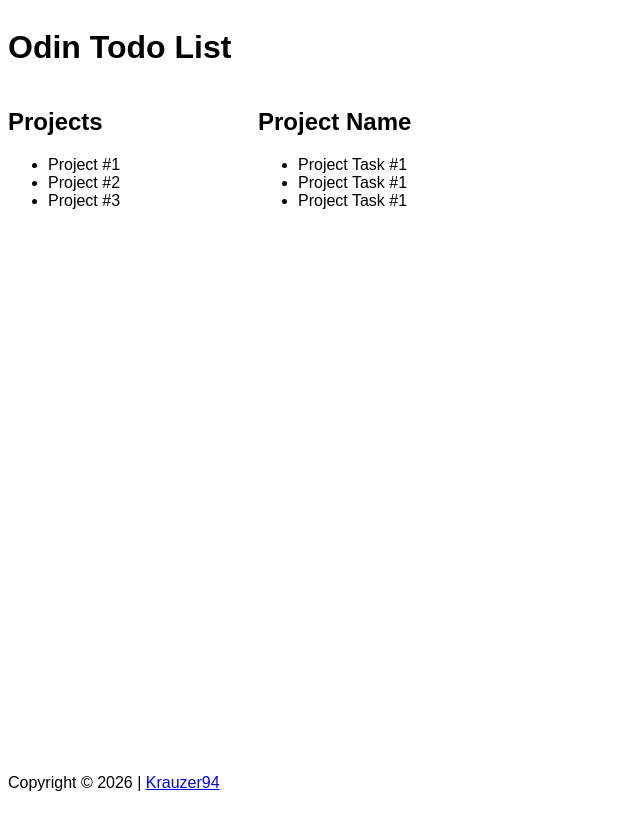
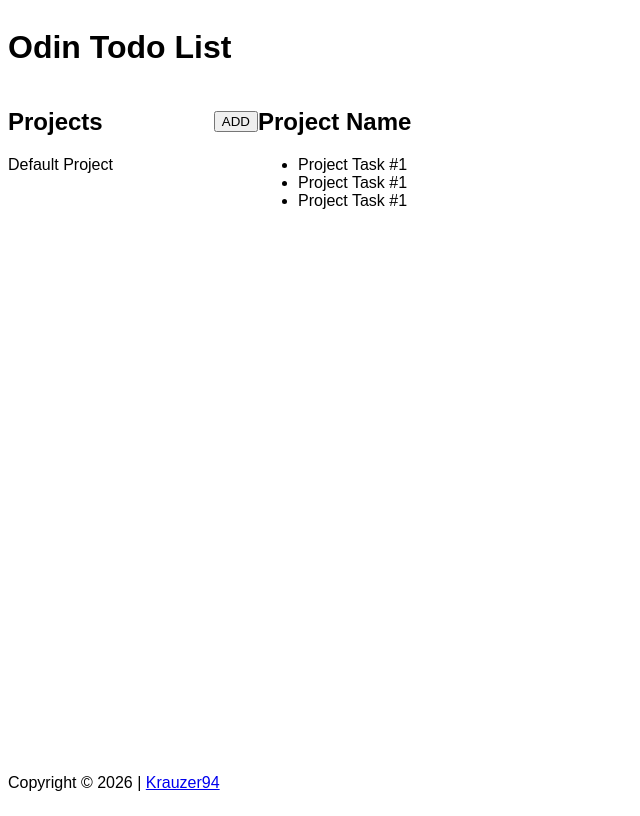
Before and after one commit to Krauzer94/odin-todo-list, a website built with webpack: page src/template.html in a window 1280 px wide. Shown: the whole page, without its empty margins (0-640 px from the left). Built offline with nearby package versions, Linux system fonts and the light colour scheme.

Commit message:
Mock sidebar header and default project for design validation

```diff
--- a/src/template.html
+++ b/src/template.html
@@ -18,12 +18,13 @@
 
     <!-- Projects sidebar -->
     <aside class="sidebar">
-      <h2>Projects</h2>
-      <ul>
-        <li>Project #1</li>
-        <li>Project #2</li>
-        <li>Project #3</li>
-      </ul>
+      <div class="sidebar-header">
+        <h2>Projects</h2>
+        <button class="add-project">ADD</button>
+      </div>
+      <div class="sidebar-projects">
+        <div>Default Project</div>
+      </div>
     </aside>
 
     <!-- Tasks content -->
```
